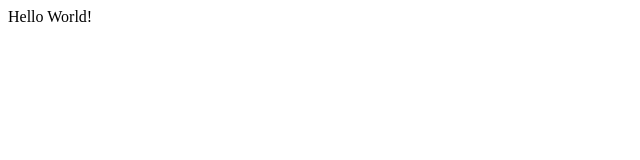
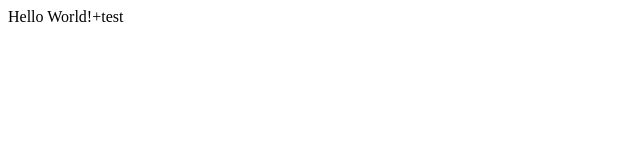
Before and after one commit to ccsrini/Lab-2CICD, a plain HTML site: page index.html in a window 1280 px wide. Shown: the full height of the page, 0-640 px from the left. Drawn offline with Linux system fonts and the light colour scheme.

Commit message:
Update index.html

```diff
--- a/index.html
+++ b/index.html
@@ -5,6 +5,6 @@
     <title>Lab-2</title>
   </head>
   <body>
-    Hello World!
+    Hello World!+test
   </body>
 </html>
```
